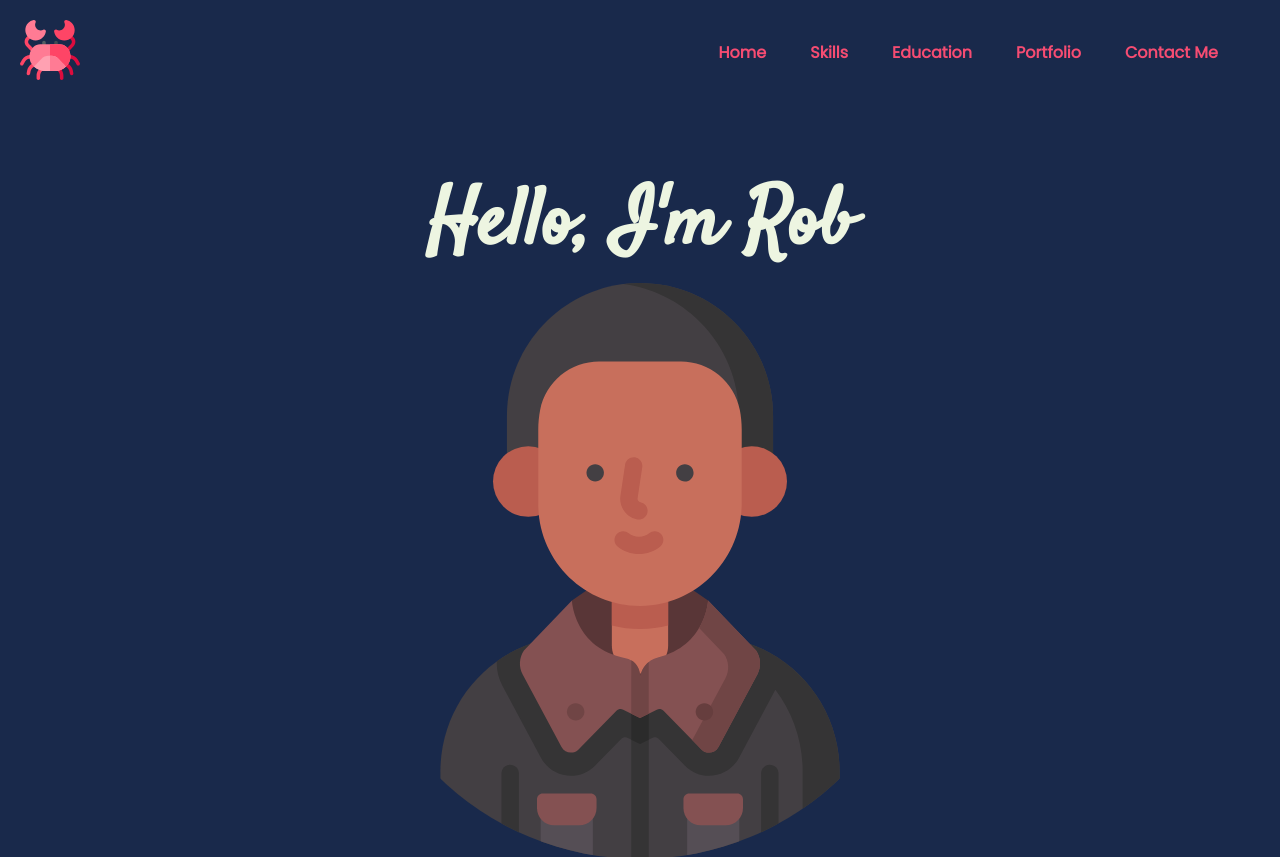
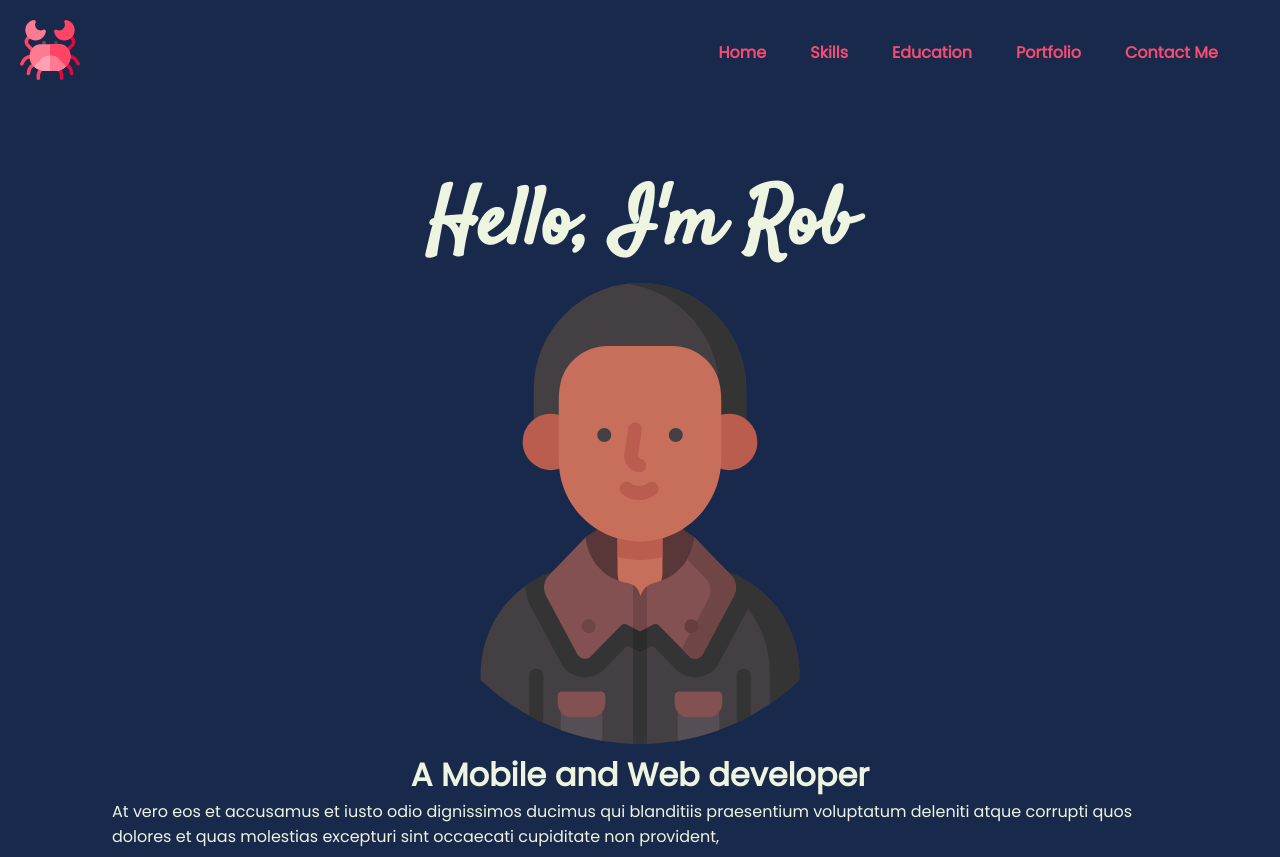
Before and after one commit to RobertoPotato/my_portfolio, a React (Create React App) app: page / in a window 1280 px wide. Shown: the top 857 px of the page. Built offline with nearby package versions, Linux system fonts and the light colour scheme.

Commit message:
Minor changes

```diff
--- a/src/GlobalStyles.js
+++ b/src/GlobalStyles.js
@@ -15,6 +15,16 @@ body {
   background-attachment: fixed;
   background-size: auto;
   text-align: center;
+  min-width: ${xSmallDevices - 10}px;
+  ::-webkit-scrollbar{
+    background-color: #19294b;
+    width: 0.5rem;
+  }
+  ::-webkit-scrollbar-thumb{
+    background-color: #f64c72;
+    border-radius: 10px;
+    box-shadow: 20px 20px 10px #f64c72;
+  }
 }
 
 a {
--- a/src/Hero.js
+++ b/src/Hero.js
@@ -31,10 +31,10 @@ const StyledHero = styled.div`
 
 const StyledProfileImage = styled.img`
   border-radius: 100%;
-  width: 50%;
+  width: 40%;
 
   @media (max-width: ${mediumDevices}px) {
-    width: 90%;
+    width: 60%;
   }
 
   @media (max-width: ${xSmallDevices}px) {
--- a/src/components/SkillsList.js
+++ b/src/components/SkillsList.js
@@ -67,7 +67,7 @@ const SkillsList = () => {
 
   return (
     <div>
-      <StyledSectionTitle>My Skills Responsive grid</StyledSectionTitle>
+      <StyledSectionTitle>My Skills</StyledSectionTitle>
       <StyledModal
         isOpen={isOpen}
         onBackgroundClick={toggleModal}
```
Also changed, not shown: 1 other file (tests, documents, lock files or other folders).
